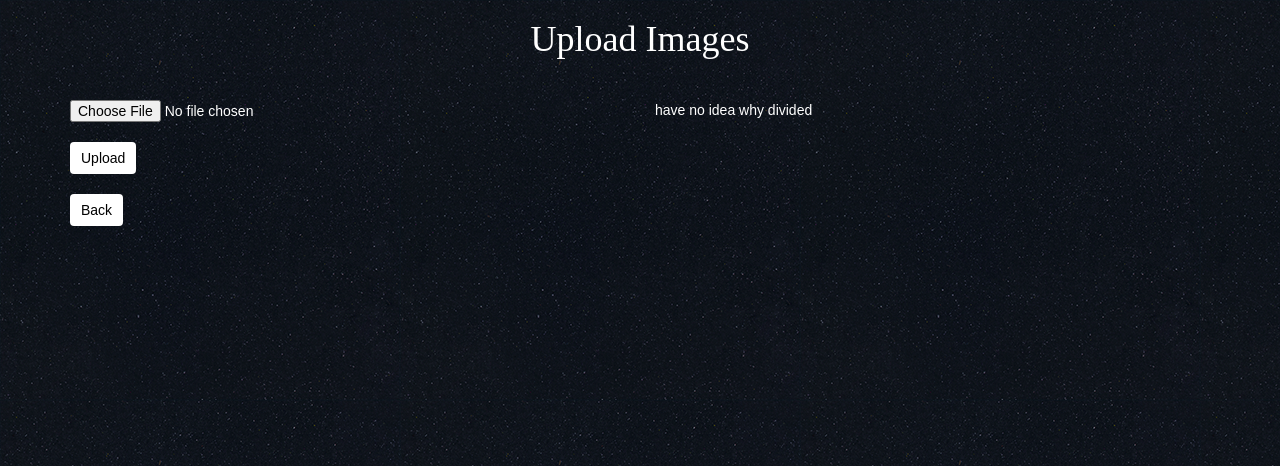
After one commit to KrolKamil/iimages, a PHP site: page /upload.php in a window 1280 px wide. The commit adds this page. Shown: the top 466 px of the page. Run offline with PHP 8.4, Linux system fonts and the light colour scheme.

Commit message:
Some new stuff

```diff
--- /dev/null
+++ b/admin.php
@@ -0,0 +1,2 @@
+<?php
+echo password_hash('123',PASSWORD_DEFAULT);
--- a/control.php
+++ b/control.php
@@ -94,7 +94,9 @@ class Session
             Hello Mr Admin.<br>
             <a href="/iimages/passwords.php">Password Generator</a><br>
 
-            <a href="/iimages/logout.php"><button>Logout</button></a>
+            <a href="/iimages/upload.php">Upload Images</a><br>
+
+            <a href="/iimages/logout.php"><button type="submit" class="btn">Logout</button></a>
 
             <?php
             $session = new Session();
--- a/game.php
+++ b/game.php
@@ -2,3 +2,4 @@
 session_start();
 ?>
 Hello World
+<a href="/iimages/logout.php"><button>Logout</button></a>
--- /dev/null
+++ b/upload.php
@@ -0,0 +1,59 @@
+<?php
+session_start();
+?>
+<!DOCTYPE html>
+<html>
+<?php
+include 'resources/head.php';
+
+class Upload
+{
+    //I FUCK UP IMAGES TABLE AND SENDING IMAGES
+    public function UploadData()
+    {
+        global $conn;
+
+        if(isset($_POST['send']))
+        {
+            $image = $_FILES['image']['tmp_name'];
+            $image_name = $_FILES['image']['name'];
+            $sql = "INSERT INTO images VALUES('','$image','$image_name')";
+
+            $conn->query($sql);
+        }
+    }
+}
+
+$myUploadData = new Upload();
+
+$myUploadData->UploadData();
+
+?>
+<body>
+<div class="container">
+    <h1>Upload Images</h1>
+    <div class="row">
+        <div class="col-sm-6">
+
+            <form action="upload.php" method="post" enctype="multipart/form-data">
+                <input type="file" name="image"/>
+                <br>
+                <input type="hidden" name="send" value="1">
+                <button type="submit" class="btn">Upload</button>
+            </form>
+
+            <br>
+            <a href="/iimages/control.php"><button type="button" class="btn" name="btn_upload" value="1">Back</button></a>
+
+
+        </div>
+
+        <div class="col-sm-6">
+            have no idea why divided
+        </div>
+    </div>
+
+</div>
+
+</body>
+</html>
```
Also changed, not shown: passwords.php (+62 -3 lines).
